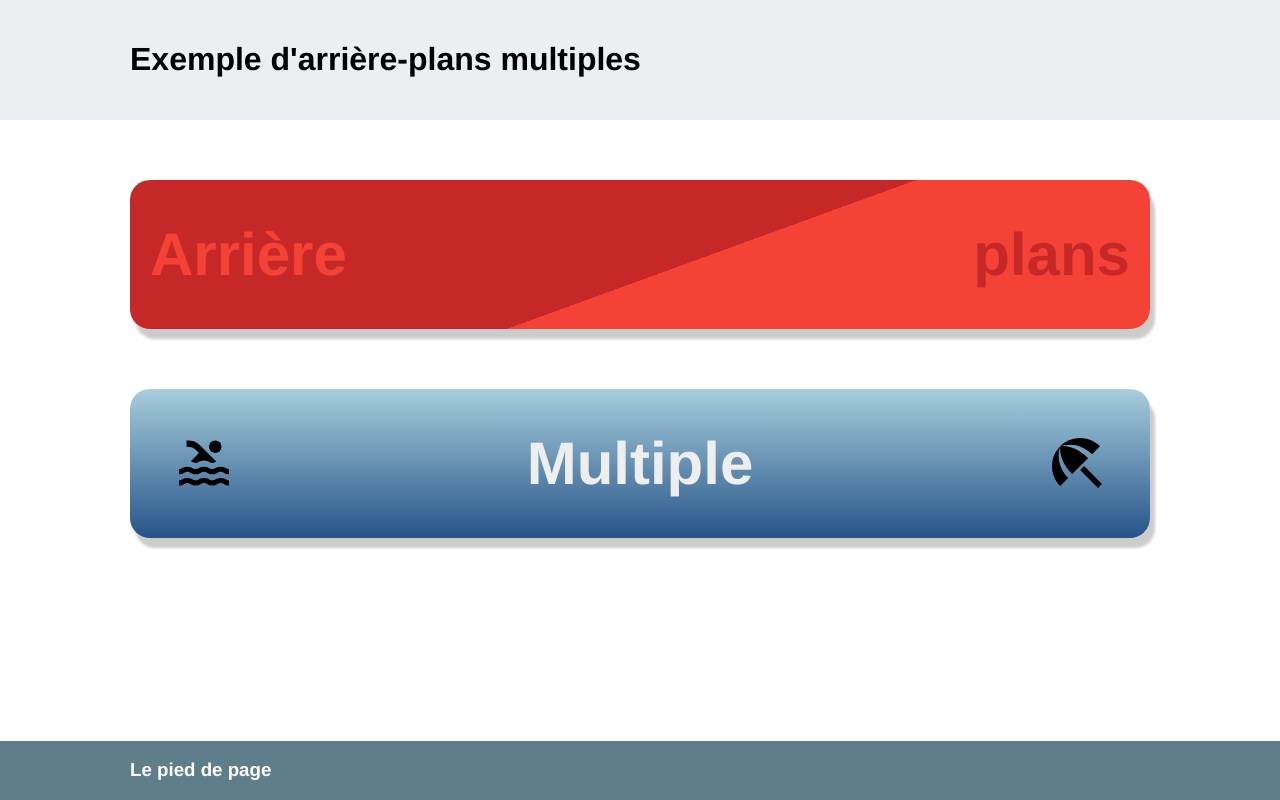
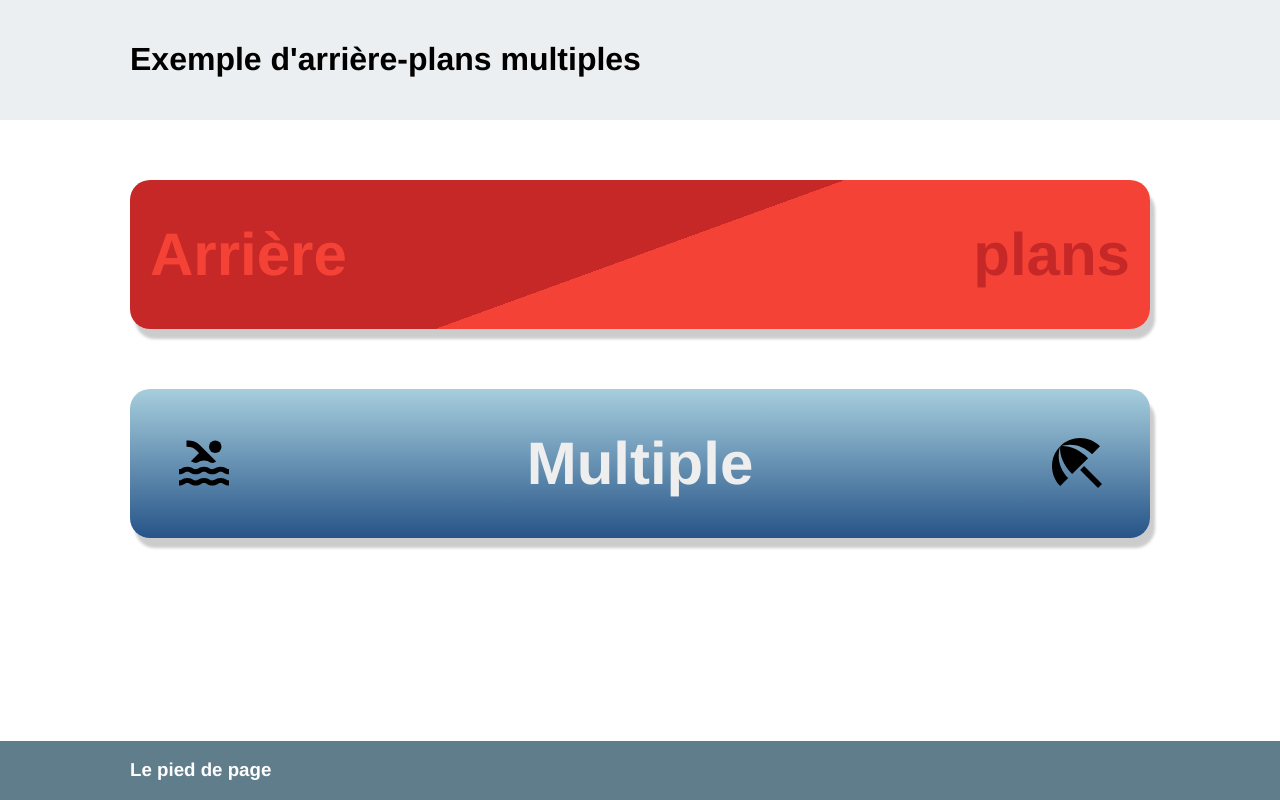
Before and after one commit to juancorach/exercice03, a plain HTML site: page index.html in a window 1280 px wide. Drawn offline with Linux system fonts and the light colour scheme.

```diff
--- a/css/styles.css
+++ b/css/styles.css
@@ -108,7 +108,7 @@ header {
     background-image:
     linear-gradient(
       160deg,
-      #c62828 55%, #f44336 50%
+      #c62828 50%, #f44336 50%
     );
 
 
```
